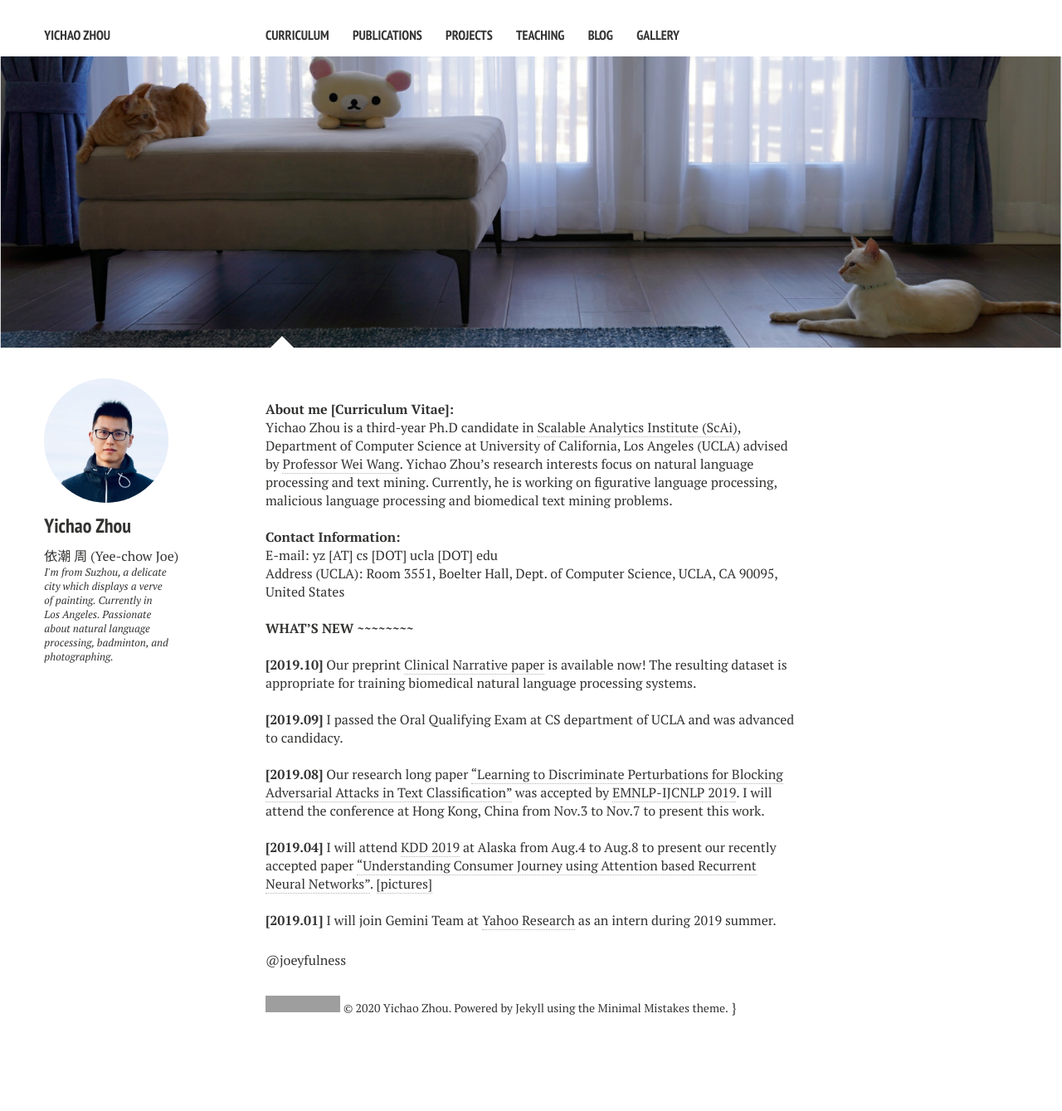
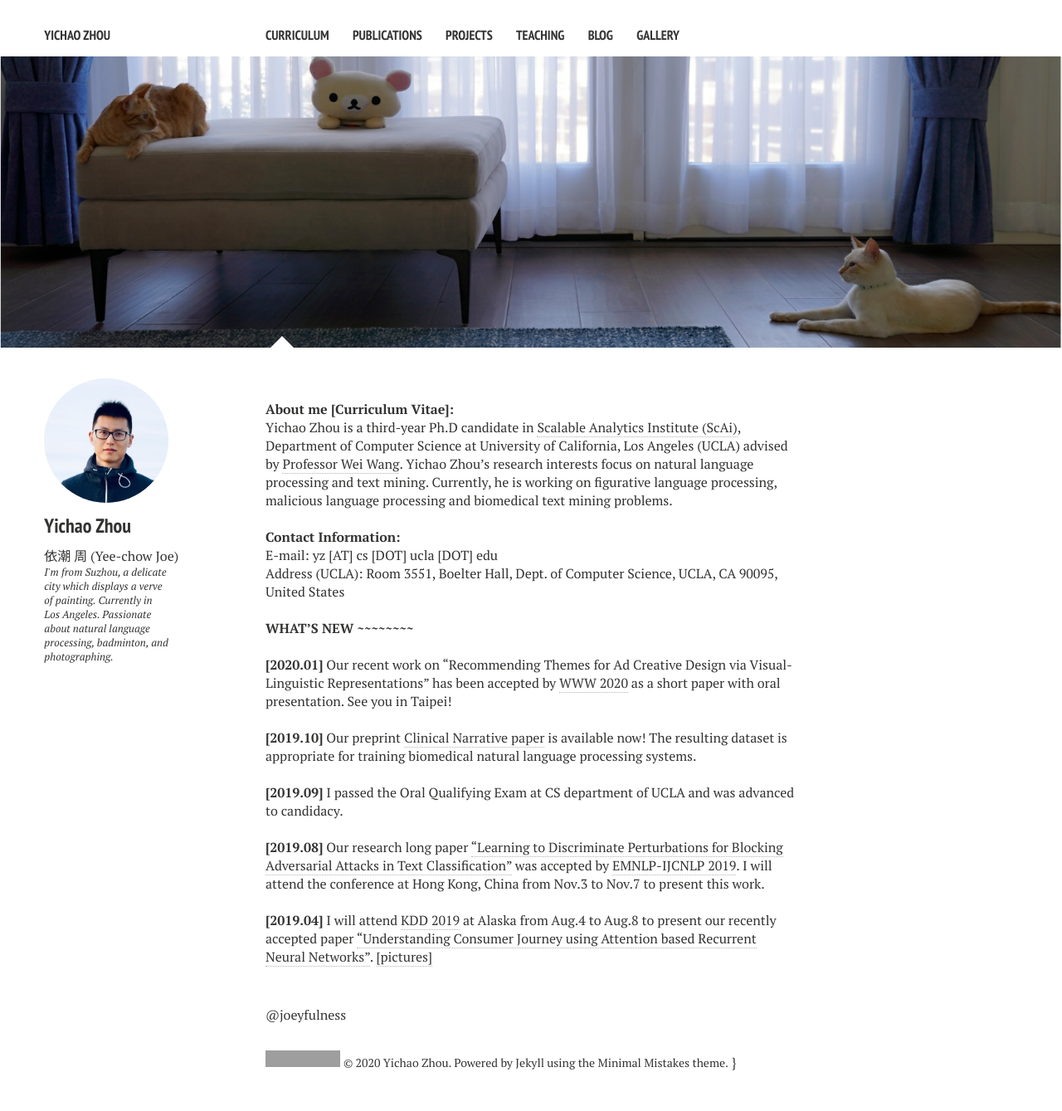
Before and after one commit to yz-joey/yz-joey.github.io, a Jekyll site: the page built from index.md, in a window 1280 px wide. Shown: the whole page at 83% size. Built offline with Jekyll 4.4.1, drawn with Linux system fonts in a browser that asks for light colours; nearby versions of some CDN libraries; comment, search, counter and statistics services are not loaded; before the commit the page ends 1273 px from its top, so only the background shows below that; grey boxes are pictures that could not be loaded.

Commit message:
home page

```diff
--- a/index.md
+++ b/index.md
@@ -22,6 +22,9 @@ Address (UCLA): Room 3551, Boelter Hall, Dept. of Computer Science, UCLA, CA 900
 <b> WHAT'S NEW ~~~~~~~~ </b>
 
 <br />
+<b>[2020.01]</b> Our recent work on "Recommending Themes for Ad Creative Design via Visual-Linguistic Representations" has been accepted by <a href="https://www2020.thewebconf.org/" target="_blank">WWW 2020</a> as a short paper with oral presentation. See you in Taipei!
+
+<br />
 <b>[2019.10]</b> Our preprint <a href="https://www.medrxiv.org/content/medrxiv/early/2019/10/22/19009118.full.pdf" target="_blank">Clinical Narrative paper</a> is available now! The resulting dataset is appropriate for training biomedical natural language processing systems.
 
 <br />
@@ -36,4 +39,5 @@ Address (UCLA): Room 3551, Boelter Hall, Dept. of Computer Science, UCLA, CA 900
 
 <br />
 
-<b>[2019.01]</b> I will join Gemini Team at <a href="https://research.yahoo.com/" target="_blank">Yahoo Research</a> as an intern during 2019 summer.
+<!-- <b>[2019.01]</b> I will join Gemini Team at <a href="https://research.yahoo.com/" target="_blank">Yahoo Research</a> as an intern during 2019 summer.
+ -->
```
